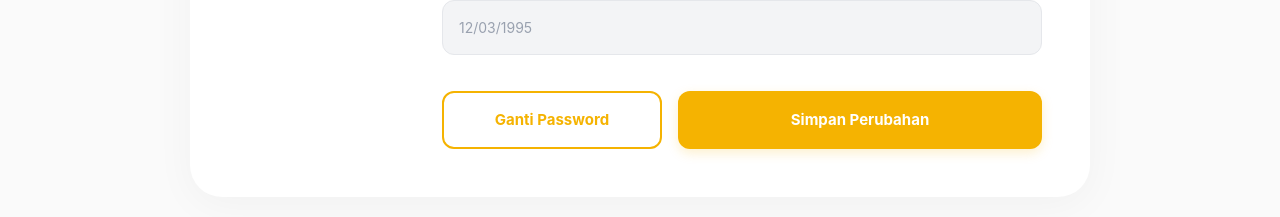
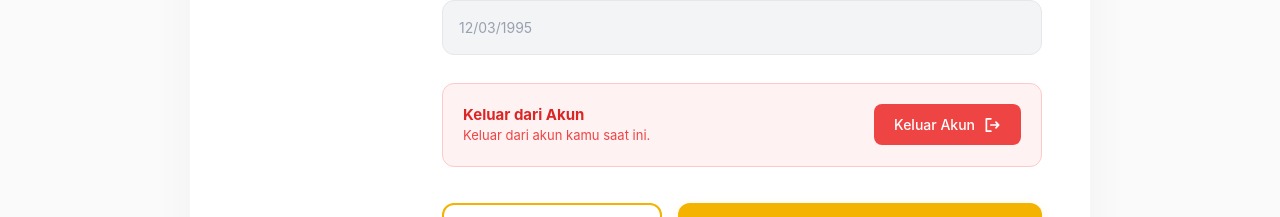
Before and after one commit to dezel21/web-HaiPhysio, a Next.js app: page /profil in a window 1280 px wide. Shown: the part 699-916 px from the top of the page. Built offline with nearby package versions, Linux system fonts and the light colour scheme; no server answers.

Commit message:
feat: add logout API integration with loading state

```diff
--- a/src/app/profil/page.tsx
+++ b/src/app/profil/page.tsx
@@ -1,7 +1,7 @@
 "use client";
 
 import { useEffect, useState } from "react";
-import { Eye, EyeSlash, X, CheckCircle } from "@phosphor-icons/react";
+import { Eye, EyeSlash, X, CheckCircle, SignOut } from "@phosphor-icons/react";
 import { authApi } from "../utils/api";
 
 export default function PengaturanProfilPage() {
@@ -10,12 +10,13 @@ export default function PengaturanProfilPage() {
   // State buat nampilin status sukses ganti password
   const [isSuccess, setIsSuccess] = useState(false);
   const [showToast, setShowToast] = useState(false);
-
+  // State baru buat modal konfirmasi logout
+  const [isLogoutModalOpen, setIsLogoutModalOpen] = useState(false);
+  const [isLoggingOut, setIsLoggingOut] = useState(false);
   // State buat buka-tutup mata password
   const [showOldPassword, setShowOldPassword] = useState(false);
   const [showNewPassword, setShowNewPassword] = useState(false);
   const [showConfirmPassword, setShowConfirmPassword] = useState(false);
-
   // State buat nampung isian input password
   const [oldPasswordInput, setOldPasswordInput] = useState("");
   const [newPasswordInput, setNewPasswordInput] = useState("");
@@ -81,7 +82,7 @@ export default function PengaturanProfilPage() {
       }, 3000);
     } catch (error) {
       console.error("Gagal update profil:", error);
-      alert("Gagal menyimpan perubahan. Coba lagi brok!");
+      alert("Gagal menyimpan perubahan. Coba lagi!");
     }
   };
 
@@ -89,7 +90,7 @@ export default function PengaturanProfilPage() {
   const handleChangePassword = async () => {
     // Validasi basic di frontend dulu
     if (newPasswordInput !== confirmPasswordInput) {
-      alert("Sandi baru dan konfirmasi sandi nggak sama brok!");
+      alert("Sandi baru dan konfirmasi sandi tidak sama!");
       return;
     }
 
@@ -106,6 +107,21 @@ export default function PengaturanProfilPage() {
     } catch (error) {
       console.error("Gagal ganti password:", error);
       alert("Gagal ganti sandi! Pastikan sandi lama benar dan sandi baru minimal 8 karakter (huruf+angka).");
+    }
+  };
+
+  // Fungsi buat eksekusi logout ke API
+  const handleLogout = async () => {
+    try {
+      // Nembak API logout sesuai dokumen Ragas
+      await authApi.post("/logout");
+      // Kalau sukses, lempar user ke halaman login (atau beranda)
+      window.location.href = "/login";
+    } catch (error) {
+      console.error("Gagal logout:", error);
+      alert("Gagal keluar akun, coba lagi nanti!");
+    } finally {
+      setIsLoggingOut(false); // Matiin loading kalau udah kelar (sukses/gagal)
     }
   };
 
@@ -201,7 +217,22 @@ export default function PengaturanProfilPage() {
               />
             </div>
 
-            {/* Kumpulan tombol aksi di bawah form */}
+            {/* BANNER LOGOUT */}
+            <div className="mt-2 p-5 border border-red-200 bg-[#FEF2F2] rounded-xl flex flex-col sm:flex-row justify-between items-start sm:items-center gap-4">
+              <div className="flex flex-col">
+                <span className="text-[#DC2626] font-bold text-[15px]">Keluar dari Akun</span>
+                <span className="text-[#EF4444] text-[13px]">Keluar dari akun kamu saat ini.</span>
+              </div>
+              <button
+                onClick={() => setIsLogoutModalOpen(true)}
+                className="flex items-center gap-2 bg-[#EF4444] hover:bg-[#DC2626] text-white px-5 py-2.5 rounded-lg font-medium text-[14px] transition-colors"
+              >
+                Keluar Akun
+                <SignOut size={18} weight="bold" />
+              </button>
+            </div>
+
+            {/* Tombol simpan & ganti password */}
             <div className="flex flex-col md:flex-row gap-4 mt-4">
               <button
                 onClick={() => setIsModalOpen(true)}
@@ -228,10 +259,36 @@ export default function PengaturanProfilPage() {
         </div>
       )}
 
+      {/* MODAL KONFIRMASI LOGOUT */}
+      {isLogoutModalOpen && (
+        <div className="fixed inset-0 z-50 flex items-center justify-center bg-black/40 px-5 backdrop-blur-sm animate-in fade-in duration-200">
+          <div className="bg-white w-full max-w-[400px] rounded-[20px] p-8 text-center relative shadow-2xl animate-in zoom-in-95 duration-200">
+            <h3 className="text-[20px] font-bold text-[#1b2a4e] mb-2">Keluar Akun?</h3>
+            <p className="text-[14px] text-gray-500 mb-8">Sesi kamu akan diakhiri.</p>
+
+            <div className="flex gap-4">
+              <button
+                onClick={() => setIsLogoutModalOpen(false)}
+                className="flex-1 py-3 rounded-xl border border-gray-200 text-[#F5B301] font-bold text-[15px] hover:bg-gray-50 transition-colors"
+              >
+                Batal
+              </button>
+              <button
+                onClick={handleLogout}
+                disabled={isLoggingOut} // Tombol mati pas lagi loading
+                className={`flex-1 py-3 rounded-xl text-white font-bold text-[15px] transition-colors ${isLoggingOut ? 'bg-gray-400 cursor-not-allowed' : 'bg-[#EF4444] hover:bg-[#DC2626]'}`}
+              >
+                {isLoggingOut ? "Keluar..." : "Keluar"}
+              </button>
+            </div>
+          </div>
+        </div>
+      )}
+
       {/* Pop up modal ganti password */}
       {isModalOpen && (
         // Overlay hitam transparan di belakang modal
-        <div className="fixed inset-0 z-50 flex items-center justify-center bg-black/40 px-5 backdrop-blur-sm animate-in fade-in duration-200">
+        <div className="fixed inset-0 z-[60] flex items-center justify-center bg-black/40 px-5 backdrop-blur-sm animate-in fade-in duration-200">
 
           {/* Kotak putih modalnya */}
           <div className="bg-white w-full max-w-[500px] rounded-[24px] p-8 md:p-10 relative shadow-2xl animate-in zoom-in-95 duration-200">
--- a/src/components/shared/Navbar.tsx
+++ b/src/components/shared/Navbar.tsx
@@ -11,7 +11,7 @@ export default function Navbar() {
   const [isMobileMenuOpen, setIsMobileMenuOpen] = useState(false);
   // STATE BARU BUAT BUKA TUTUP DROPDOWN PROFIL
   const [isProfileDropdownOpen, setIsProfileDropdownOpen] = useState(false);
-  // NOTE BROK: Gua set true sementara biar lu bisa ngetes dropdown-nya
+  // set true sementara biar bisa ngetes dropdown-nya
   const [isLoggedIn, setIsLoggedIn] = useState(true);
   const appointmentHref = isLoggedIn ? "/booking" : "/login";
 
```
